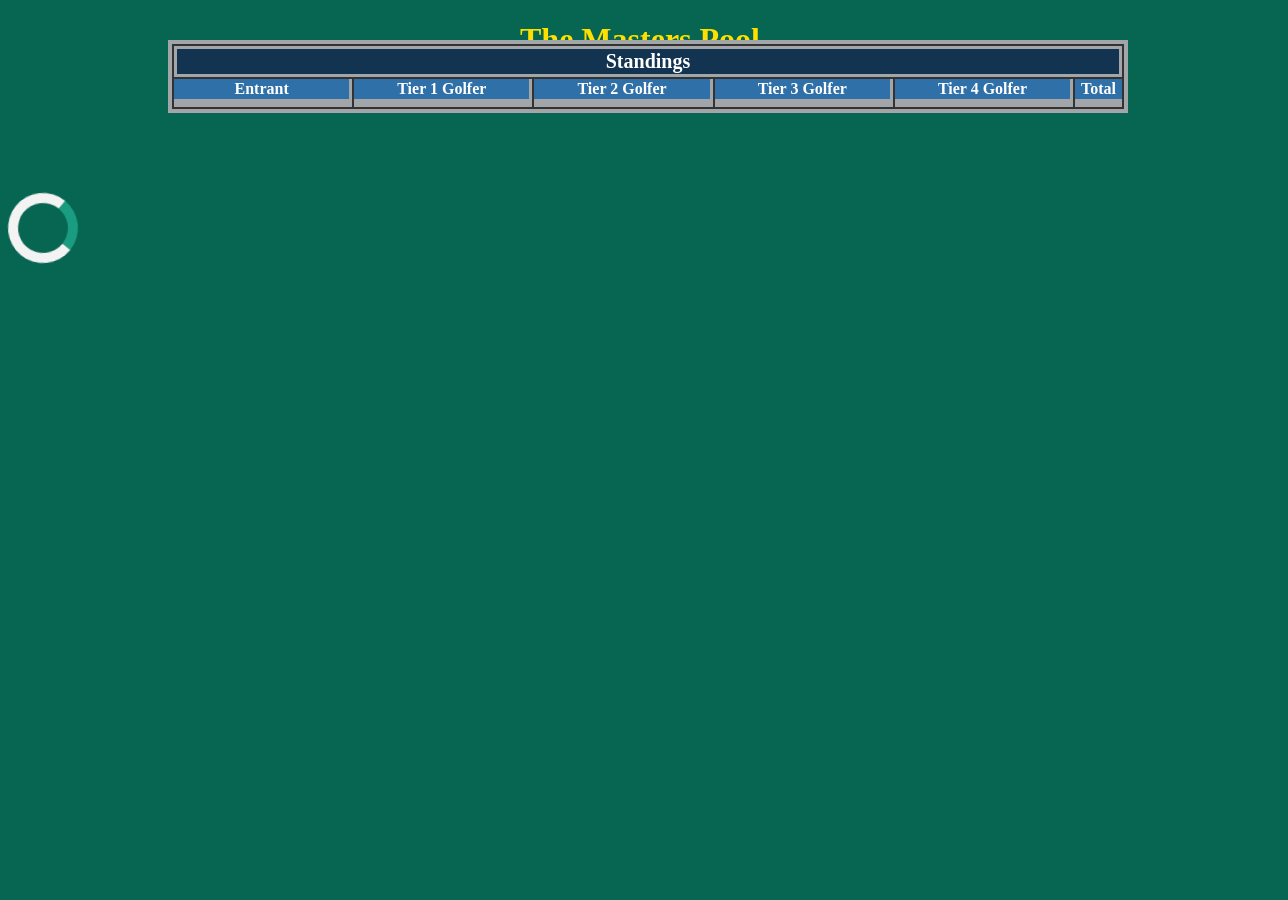
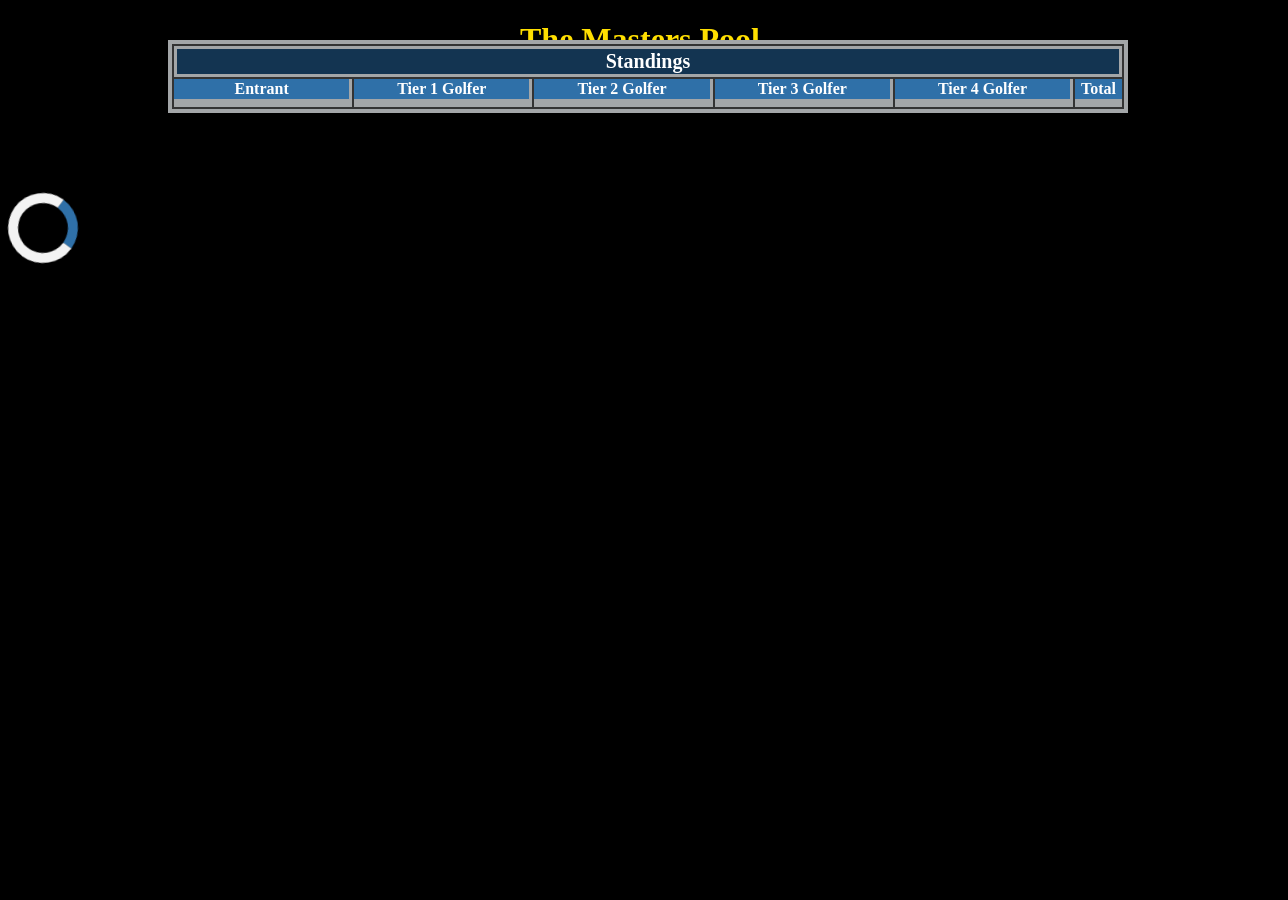

Updating for 2026 pga championship

--- a/public/css/golf_pool.css
+++ b/public/css/golf_pool.css
@@ -23,7 +23,7 @@ body {
     -moz-background-size: cover;
     -o-background-size: cover;
     background-size: cover;*/
-    background: #076652;
+    background: #000;
 }
 
 #wrapper {
@@ -60,7 +60,7 @@ body {
 .loader {
     border: 10px solid #f3f3f3;
     border-radius: 50%;
-    border-top: 10px solid #1a9c80;
+    border-top: 10px solid #2f70a8;
     width: 50px;
     height: 50px;
     -webkit-animation: spin 2s linear infinite; /* Safari */
